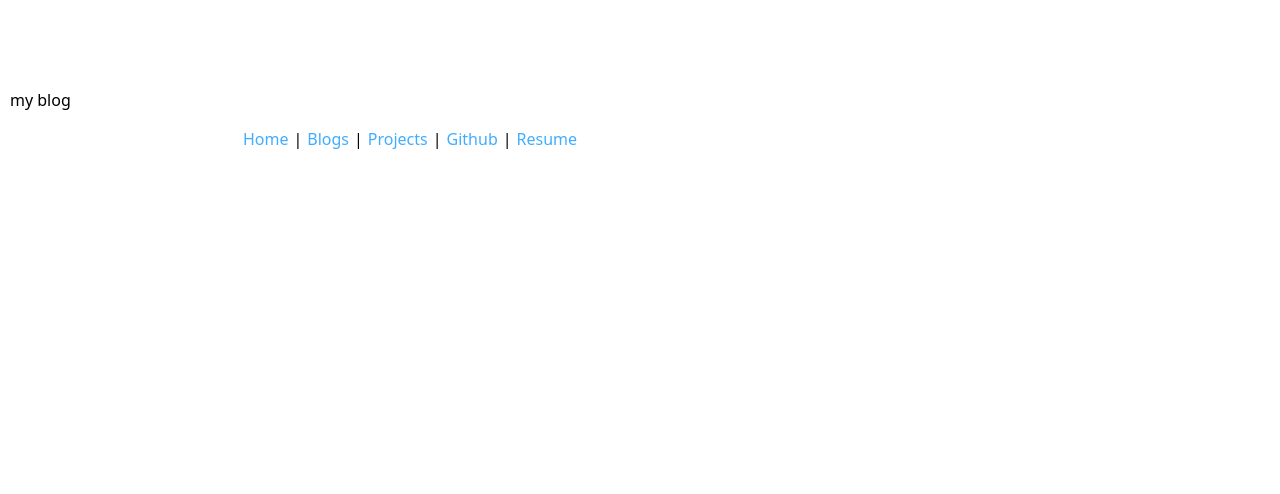
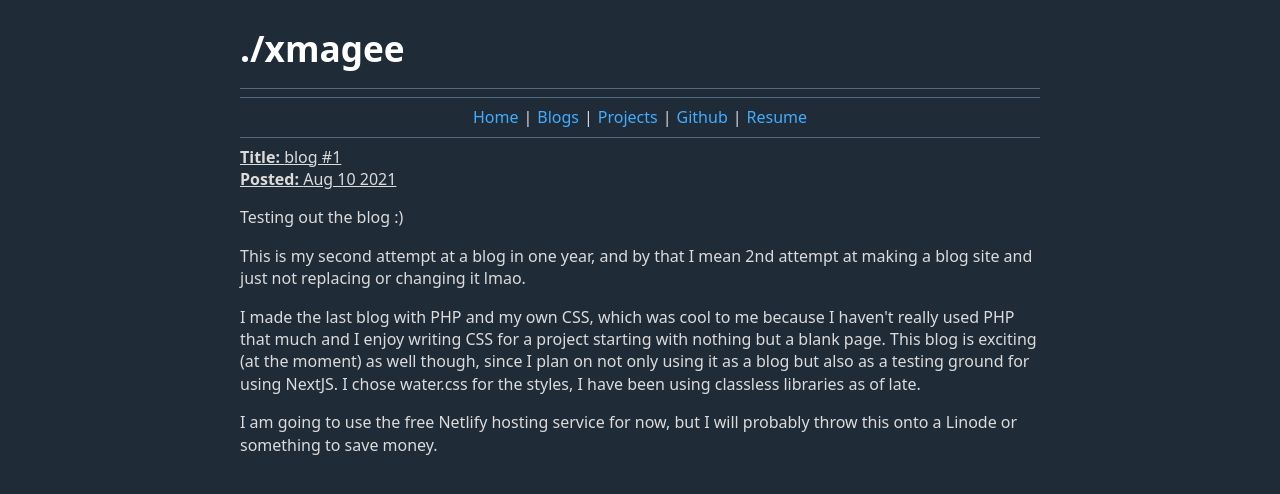
Before and after one commit to xmagee/bl0g, a Next.js app: page /blog/1 in a window 1280 px wide. Before the commit this address had no page. Shown: the top 494 px of the page. Built offline with nearby package versions, Linux system fonts and the light colour scheme.

Commit message:
Added blogs page, first blog, other small improvements

```diff
--- /dev/null
+++ b/components/BlogDatebar.js
@@ -0,0 +1,12 @@
+export default function BlogDatebar(props) {
+    const { date, title } = props
+
+    return (
+        <div style={{
+            textDecoration: 'underline'
+        }}>
+            <b>Title:</b> { title } <br />
+            <b>Posted:</b> { date }
+        </div>
+    )
+}
--- /dev/null
+++ b/components/index.js
@@ -0,0 +1,3 @@
+import BlogDatebar from './BlogDatebar'
+
+export { BlogDatebar }
--- a/pages/_app.js
+++ b/pages/_app.js
@@ -4,28 +4,38 @@ import Link from 'next/link'
 export default function App({ Component, props }) {
 	return (
 		<>
-			<header>
+			<header style={{
+				marginBottom: 15
+			}}>
 				<h1>./xmagee</h1>
-				<p>my blog</p>
 			</header>
+			<hr />
+			<hr />
 
-			<nav style={{ display: 'flex', flexDirection: 'row', justifyContent: 'center'}}>
+			<nav style={{
+				display: 'flex',
+				flexDirection: 'row',
+				justifyContent: 'center',
+			}}>
 				{[
-					{ title: 'Home', href: '/'},
-					{ title: 'Blogs', href: '/blogs'},
-					{ title: 'Projects', href: '/projects'},
-					{ title: 'Github', href: 'https://github.com/xmagee'},
-					{ title: 'Resume', href: 'https://alexmagee.com'},
+					{ title: 'Home', href: '/' },
+					{ title: 'Blogs', href: '/blogs' },
+					{ title: 'Projects', href: '/projects' },
+					{ title: 'Github', href: 'https://github.com/xmagee' },
+					{ title: 'Resume', href: 'https://alexmagee.com' },
 				].map((link, linkIndex) => (
 					<>
 						<Link key={linkIndex} href={link.href}>
-							<a style={{marginLeft: 5, marginRight: 5}}>{link.title}</a>
+							<a style={{ marginLeft: 5, marginRight: 5 }}>{link.title}</a>
 						</Link>
+
 						{linkIndex !== 4 && ('|')}
 					</>
 				))}
 			</nav>
 
+			<hr />
+
 			<Component {...props} />
 		</>
 	)
--- /dev/null
+++ b/pages/blog/1.js
@@ -0,0 +1,33 @@
+import { BlogDatebar } from '../../components'
+
+export default function Blog1() {
+    return (
+        <>
+            <BlogDatebar title='blog #1' date='Aug 10 2021' />
+            <p>Testing out the blog :)</p>
+
+            <p>
+                This is my second attempt at a blog in one year,
+                and by that I mean 2nd attempt at making a blog site
+                and just not replacing or changing it lmao.
+            </p>
+
+            <p>
+                I made the last blog with PHP and my own CSS, which was
+                cool to me because I haven't really used PHP that much
+                and I enjoy writing CSS for a project starting with
+                nothing but a blank page.  This blog is exciting (at the
+                moment) as well though, since I plan on not only using it
+                as a blog but also as a testing ground for using NextJS.
+                I chose water.css for the styles, I have been using classless
+                libraries as of late.
+            </p>
+
+            <p>
+                I am going to use the free Netlify hosting service for now,
+                but I will probably throw this onto a Linode or something to
+                save money.
+            </p>
+        </>
+    )
+}
--- a/pages/projects.js
+++ b/pages/projects.js
@@ -1,7 +1,7 @@
 export default function Projects() {
     return (
         <>
-            projects page
+            Coming soon!
         </>
     )
 }
```
Also changed, not shown: pages/blogs.js (+16 -3 lines), pages/index.js (+4 -3 lines), styles/globals.css (line endings or trailing spaces).
